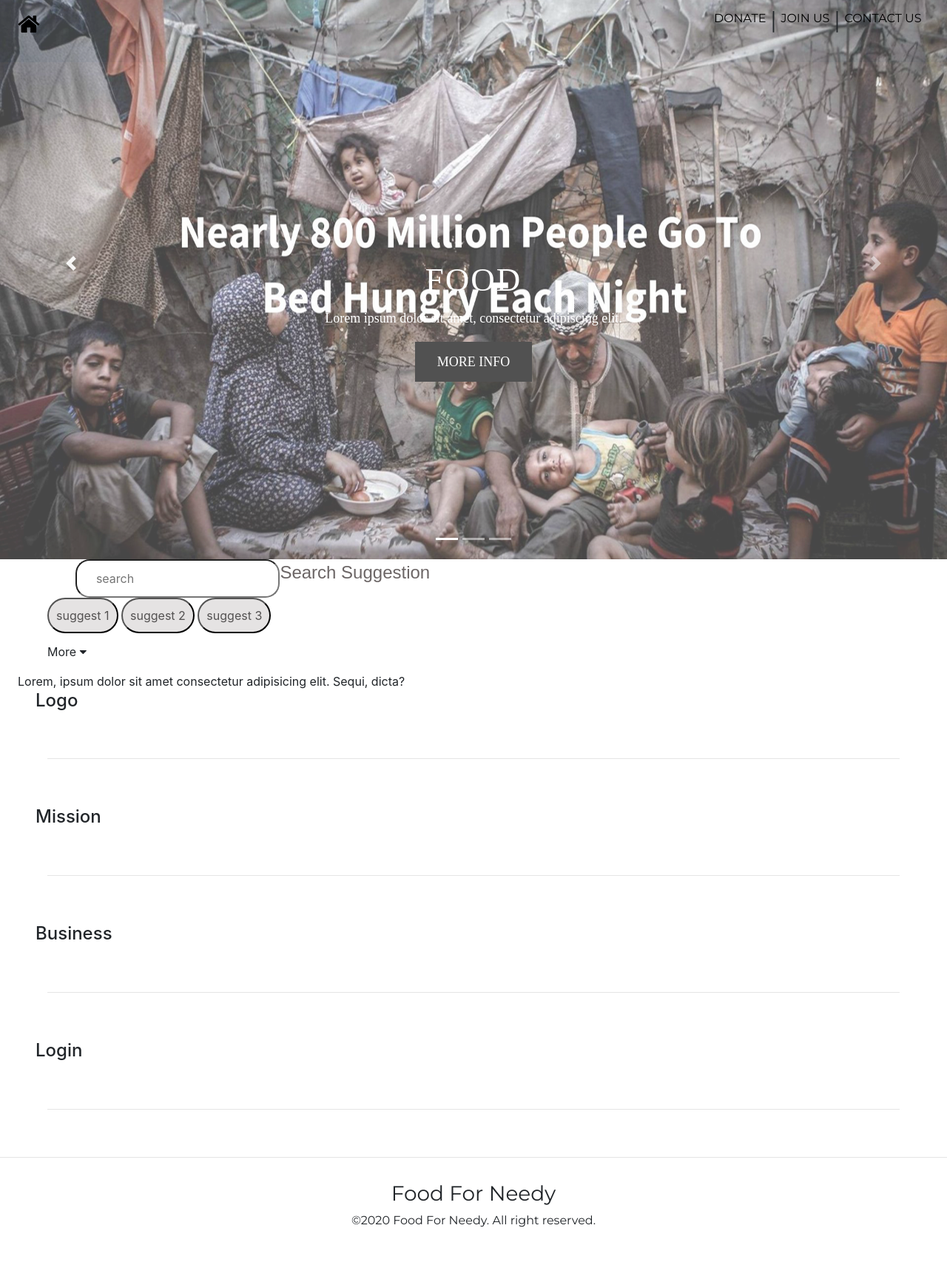
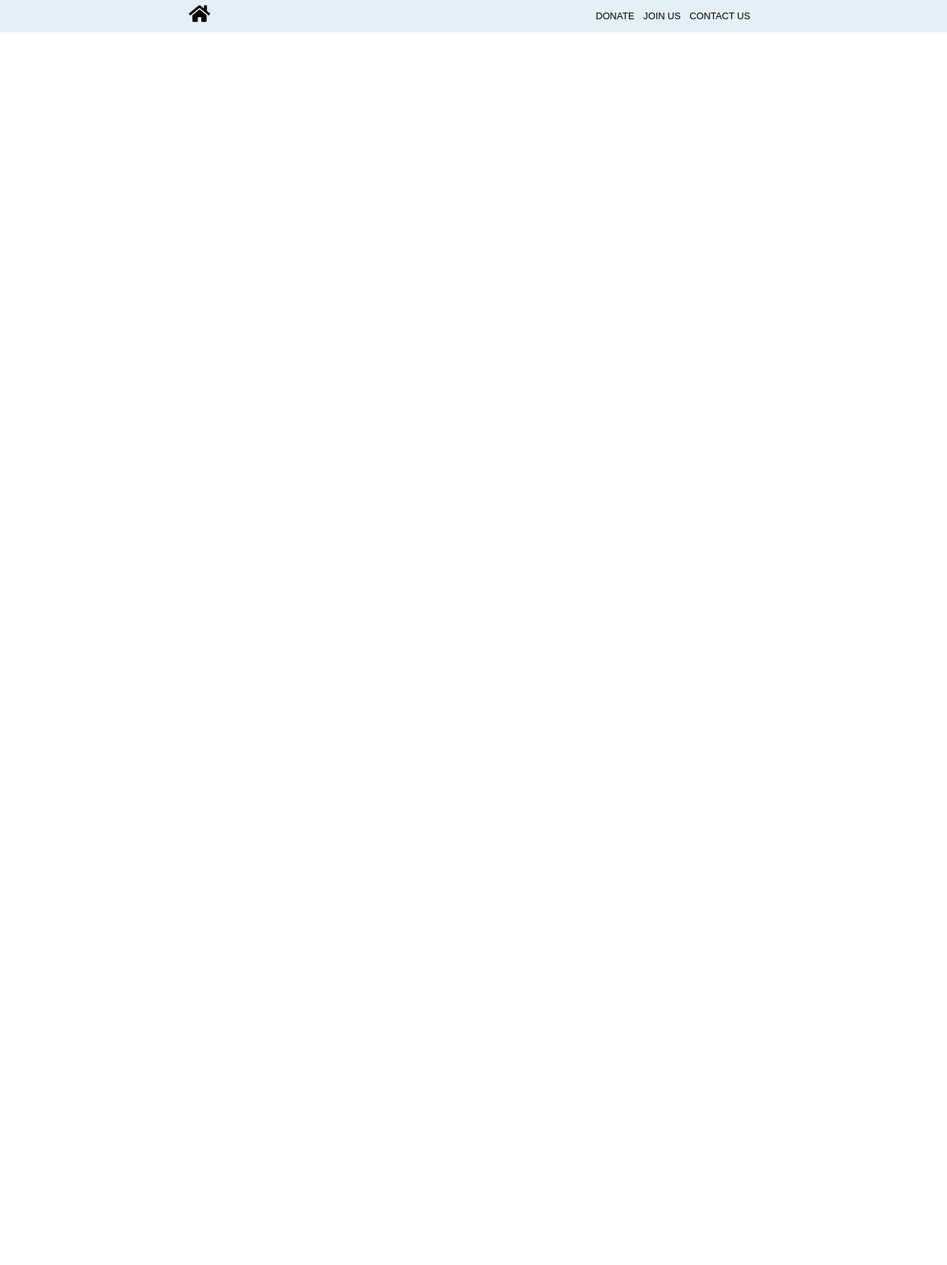
Before and after one commit to RabinPhaiju/Food-For-Needy, a PHP site: page / in a window 1280 px wide. Shown: the whole page at 74% size. After the commit the page ends 44 px from the top, so only its background shows below. Run offline with PHP 8.4, Linux system fonts and the light colour scheme; some libraries are stand-ins or nearby versions.

Commit message:
clearscreen()

```diff
--- a/css/style.css
+++ b/css/style.css
@@ -1,20 +1,18 @@
-@import url('https://fonts.googleapis.com/css?family=Montserrat:400,800');
 * {
+    margin: 0;
     padding: 0;
-    margin: 0;
-    box-sizing: 0;
+    font-family: sans-serif;
+    list-style: none;
+    text-decoration: none;
 }
 
-body {
-    font-family: 'Montserrat', sans-serif;
-    background-color: #cae0e7;
-}
+
 
 .navbar {
     display: flex;
     flex-direction: row;
     flex-wrap: wrap-reverse;
-    font-size: 1.5rem;
+    font-size: 1.1rem;
     justify-content: space-around;
     background-color: rgba(168, 201, 229, 0.298);
     padding-top: 10px;
@@ -25,11 +23,12 @@ body {
     display: flex;
     flex-direction: row-reverse;
     flex-wrap: wrap-reverse;
-    font-size: 1.5rem;
+    font-size: 1.1rem;
 }
 
 .navbar1 p {
-    font-size: 1.5rem;
+    font-size: 1.1rem;
+    margin-top: -2%;
 }
 
 .navbar a {
@@ -51,7 +50,7 @@ body {
     margin-right: 1%;
     margin-top: 4px;
     text-align: center;
-    font-size: 1.0rem;
+    font-size: 0.8rem;
     z-index: 999;
 }
 
@@ -59,6 +58,14 @@ body {
 .navbar .nav0 {
     margin-top: -4px;
     cursor: pointer;
+    position: relative;
+    z-index: 3;
+}
+
+.navbar .nav3:hover .middle {
+    color: green;
+    display: block;
+    z-index: 2;
 }
 
 .navbar .nav0:hover {
@@ -66,158 +73,8 @@ body {
     transition-duration: 0.5s;
 }
 
-@media only screen and (min-width: 577px) {
-    .navbar .nav3 {
-        display: none;
-    }
-}
-
 @media only screen and (max-width: 370px) {
     .navbar {
         display: none;
     }
 }
-
-
-/* search part*/
-
-.search-suggest .search {
-    flex: 1;
-    padding-left: 8%;
-}
-
-.search-suggest .search input[type="text"] {
-    border-radius: 1.2em;
-    padding: .75em;
-    float: left;
-}
-
-.search-suggest .search input:active {
-    border-color: #4CAF50;
-}
-
-.search-suggest .search input[type="button"] {
-    display: none;
-    padding: 1em;
-    background-color: #4CAF50;
-    border: none;
-    border-radius: 5px;
-}
-
-
-/* suggest part */
-
-.suggest p {
-    font-family: sans-serif;
-    color: rgb(108, 102, 102);
-    font-size: 1.5rem;
-}
-
-.search-suggest .suggest {
-    flex: 1;
-    padding-bottom: 1em;
-    padding-left: 5%;
-}
-
-.search-suggest .suggest input[type=button] {
-    background-color: rgb(229, 227, 227);
-    color: rgb(84, 82, 82);
-    border-radius: 35px;
-    padding: 10px;
-    text-align: center;
-    font-size: 1rem;
-    -webkit-transition-duration: 0.2s;
-    /* Safari */
-    transition-duration: 0.2s;
-    cursor: pointer;
-    margin: 0% 0% 1% 0%;
-}
-
-.search-suggest .suggest .suggestAnchor1 {
-    display: none;
-}
-
-.search-suggest .suggest .suggest-hide {
-    display: none;
-}
-
-.search-suggest .suggest a:hover {
-    color: white;
-    background-color: #4CAF50;
-    border-radius: 10px;
-    padding: 5px;
-    cursor: pointer;
-}
-
-.search-suggest .suggest input:active {
-    border-color: #4CAF50;
-}
-
-
-/* suggest ko text part */
-
-.search-suggest .suggest-text {
-    flex: 1;
-    text-align: justify;
-    margin: 0em 1.5em 0em 1.5em;
-}
-
-
-/* footer part */
-
-.container .footer {
-    display: flex;
-    height: 250px;
-    font-family: 'Montserrat', sans-serif;
-}
-
-.footer .footer1,
-.footer .footer2,
-.footer .footer3,
-.footer .footer4 {
-    flex: 1;
-}
-
-.footer .footer1 hr,
-.footer .footer2 hr,
-.footer .footer3 hr,
-.footer .footer4 hr {
-    width: 90%;
-    margin: 5% 5% 5% 5%;
-}
-
-.footer .footer1 h4,
-.footer .footer2 h4,
-.footer .footer3 h4,
-.footer .footer4 h4 {
-    margin-left: 2em;
-}
-
-@media only screen and (max-width:650px) {
-    .footer {
-        flex-wrap: wrap;
-        flex-direction: column;
-    }
-    .footer .footer1 hr,
-    .footer .footer2 hr,
-    .footer .footer3 hr,
-    .footer .footer4 hr {
-        width: 50%;
-    }
-}
-
-
-/* ending part */
-
-.container .last-line hr {
-    width: 98%;
-    margin: 0% 1% 1% 1%;
-}
-
-.end-div {
-    text-align: center;
-    font-family: 'Montserrat', sans-serif;
-    padding-top: 1em;
-    padding-bottom: 2em;
-    font-size: 1em;
-}
--- a/index.html
+++ b/index.html
@@ -1,135 +1,29 @@
 <!DOCTYPE html>
-<html lang="en">
+<html lang="en" dir="ltr">
 
 <head>
-    <meta charset="UTF-8">
-    <meta name="viewport" content="width=device-width, initial-scale=1.0">
-    <meta http-equiv="X-UA-Compatible" content="ie=edge">
-    <title>Food For Needy</title>
+    <meta charset="utf-8">
+    <title></title>
     <link rel="stylesheet" href="css/style.css">
-    <link rel="stylesheet" href="https://cdnjs.cloudflare.com/ajax/libs/font-awesome/4.7.0/css/font-awesome.min.css">
-    <link rel="stylesheet" href="https://maxcdn.bootstrapcdn.com/bootstrap/4.0.0/css/bootstrap.min.css">
-    <link rel="stylesheet" href="css/slider.css">
-    <link rel="stylesheet" href="https://cdnjs.cloudflare.com/ajax/libs/animate.css/3.7.2/animate.min.css">
-    <!-- <script src="https://kit.fontawesome.com/1a56c74409.js" crossorigin="anonymous"></script> -->
+    <link rel="stylesheet" href="https://use.fontawesome.com/releases/v5.3.1/css/all.css">
 </head>
 
 <body>
-
     <div class="navbar">
         <div class="nav0">
             <a href="../index.html"><i class="fa fa-home fa-2x" aria-hidden="true"></i></a>
         </div>
         <div class="navbar1">
-            <div class="nav3"><i class="fa fa-bars fa-2x" aria-hidden="true"></i></div>
+
             <div class="nav4"><a href="">CONTACT US</a></div>
-            <p>|</p>
+
             <div class="nav2"><a href="login.html">JOIN US</a></div>
-            <p>|</p>
+
             <div class="nav1"><a href="">DONATE</a></div>
         </div>
-    </div>
-
-    <div id="carouselExampleIndicators" class="carousel slide" data-ride="carousel">
-        <ol class="carousel-indicators">
-            <li data-target="#carouselExampleIndicators" data-slide-to="0" class="active"></li>
-            <li data-target="#carouselExampleIndicators" data-slide-to="1"></li>
-            <li data-target="#carouselExampleIndicators" data-slide-to="2"></li>
-        </ol>
-        <div class="carousel-inner">
-            <div class="carousel-item active">
-                <img src="files/slider1.jpg" class="d-block w-100" alt="...">
-                <div class="carousel-caption d-none d-md-block">
-                    <h5 class="animated bounceInRight" style="animation-delay: 1s">FOOD</h5>
-                    <p class="animated bounceInLeft" style="animation-delay: 1s">Lorem ipsum dolor sit amet, consectetur adipiscing elit.</p>
-                    <p class="animated bounceInRight" style="animation-delay: 1s"><a href="#">More Info</a></p>
-                </div>
-            </div>
-            <div class="carousel-item">
-                <img src="files/slider2.jpg" class="d-block w-100" alt="...">
-                <div class="carousel-caption d-none d-md-block">
-                    <h5 class="animated bounceInRight" style="animation-delay: 1s">FOR</h5>
-                    <p class="animated bounceInLeftt" style="animation-delay: 1s">Lorem ipsum dolor sit amet, consectetur adipiscing elit.</p>
-                    <p class="animated bounceInRight" style="animation-delay: 1s"><a href="#">More Info</a></p>
-                </div>
-            </div>
-            <div class="carousel-item">
-                <img src="files/slider3.jpg" class="d-block w-100" alt="...">
-                <div class="carousel-caption d-none d-md-block">
-                    <h5 class="animated bounceInRight" style="animation-delay: 1s">NEEDY</h5>
-                    <p class="animated bounceInLeft" style="animation-delay: 1s">Lorem ipsum dolor sit amet, consectetur adipiscing elit.</p>
-                    <p class="animated bounceInRight" style="animation-delay: 1s"><a href="#">More Info</a></pclass="animated bounceInRight" style="animation-delay: 1s">
-                </div>
-            </div>
-        </div>
-        <a class="carousel-control-prev" href="#carouselExampleIndicators" role="button" data-slide="prev">
-            <span class="carousel-control-prev-icon" aria-hidden="true"></span>
-            <span class="sr-only">Previous</span>
-        </a>
-        <a class="carousel-control-next" href="#carouselExampleIndicators" role="button" data-slide="next">
-            <span class="carousel-control-next-icon" aria-hidden="true"></span>
-            <span class="sr-only">Next</span>
-        </a>
-    </div>
 
 
-
-    <div class="search-suggest">
-        <div class="search">
-            <form>
-                <input type="text" placeholder="   search" onclick="showSearch()">
-                <input type="button" value="Search">
-            </form>
-        </div>
-        <div class="suggest">
-            <p>Search Suggestion</p>
-            <form>
-                <input type="button" value="suggest 1">
-                <input type="button" value="suggest 2">
-                <input type="button" value="suggest 3">
-                <div class="suggest-hide">
-                    <input type="button" value="suggest 4">
-                    <input type="button" value="suggest 5">
-                    <input type="button" value="suggest 6">
-                    <input type="button" value="suggest 7">
-                </div>
-            </form>
-            <a class="suggestAnchor" onclick="showSuggest()">More <i class="fa fa-caret-down" aria-hidden="true"></i></a>
-            <a class="suggestAnchor1" onclick="showSuggest1()">Hide <i class="fa fa-caret-up" aria-hidden="true"></i></a>
-        </div>
-        <div class="suggest-text">
-            Lorem, ipsum dolor sit amet consectetur adipisicing elit. Sequi, dicta?
-        </div>
     </div>
-    <div class="footer">
-        <div class="footer1">
-            <h4>Logo</h4>
-            <hr>
-        </div>
-        <div class="footer2">
-            <h4>Mission</h4>
-            <hr>
-        </div>
-        <div class="footer3">
-            <h4>Business</h4>
-            <hr>
-        </div>
-        <div class="footer4">
-            <h4>Login</h4>
-            <hr>
-        </div>
-    </div>
-    <div class="last-line">
-        <hr>
-    </div>
-    <div class="end-div">
-        <h3>Food For Needy</h3>
-        <p>&#169;2020 Food For Needy. All right reserved.</p>
-    </div>
-    <script src="js/script.js"></script>
-    <script src="https://code.jquery.com/jquery-3.2.1.slim.min.js"></script>
-    <script src="https://cdnjs.cloudflare.com/ajax/libs/popper.js/1.12.9/umd/popper.min.js"></script>
-    <script src="https://maxcdn.bootstrapcdn.com/bootstrap/4.0.0/js/bootstrap.min.js"></script>
 
 </body>
 
```
Also changed, not shown: let/css/slider.css (deleted, +0 -76 lines), let/index.html (deleted, +0 -94 lines), niru.html (deleted, +0 -40 lines), style.css (deleted, +0 -11 lines), highway.png (deleted), let/image/1.jpg (deleted), let/image/2.jpg (deleted), let/image/3.jpg (deleted), let/image/4.jpg (deleted), let/image/IMG_20200106_130229.jpg (deleted), 6 other files.
